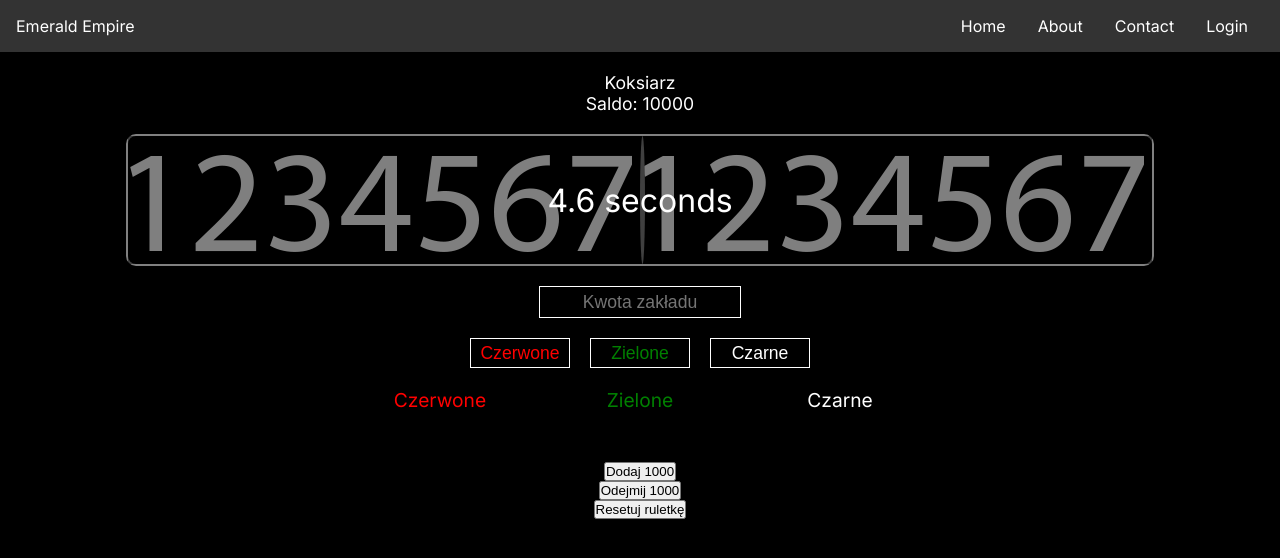
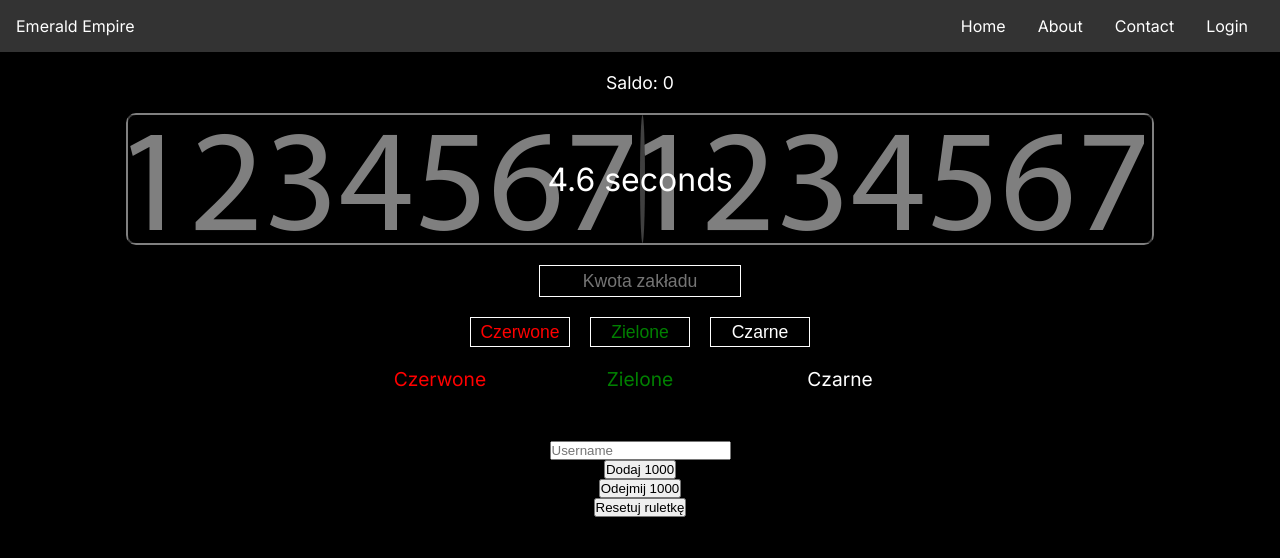
Before and after one commit to Koksiarz100/Emerald-Empire, a Next.js app in the folder client/: page / in a window 1280 px wide. Shown: the top 558 px of the page. Built offline with nearby package versions, Linux system fonts and the light colour scheme.

Commit message:
added balance context

```diff
--- a/client/app/page.tsx
+++ b/client/app/page.tsx
@@ -1,15 +1,18 @@
 'use client'
 
 import { RouletteProvider } from "@/components/roulette/roulette-main/Utility/RouletteHooks";
+import { BalanceProvider, Balance } from "@/components/balance/Balance";
 import "./styles.scss";
 import Roulette from "@/components/roulette/roulette-main/Roulette";
 
 export default function Home() {
   return (
     <main>
-      <RouletteProvider>
-        <Roulette />
-      </RouletteProvider>
+      <BalanceProvider>
+        <RouletteProvider>
+          <Roulette />
+        </RouletteProvider>
+      </BalanceProvider>
     </main>
   );
 }
--- a/client/components/balance/Balance.tsx
+++ b/client/components/balance/Balance.tsx
@@ -1,12 +1,41 @@
-import React from 'react'
+import React, { createContext, useContext, useState, ReactNode, Dispatch, SetStateAction } from 'react';
 
-function Balance({saldo, username} : {saldo: number, username: string}) {
+export interface BalanceContextType {
+  saldo: number;
+  username: string;
+  setSaldo: Dispatch<SetStateAction<number>>;
+  setUsername: Dispatch<SetStateAction<string>>;
+}
+
+const BalanceContext = createContext<BalanceContextType>({
+  saldo: 0,
+  username: '',
+  setSaldo: () => {},
+  setUsername: () => {},
+});
+
+const useBalance = () => useContext(BalanceContext);
+
+function BalanceProvider({ children }: { children: ReactNode }) {
+  const [saldo, setSaldo] = useState(0);
+  const [username, setUsername] = useState('');
+
+  return (
+    <BalanceContext.Provider value={{ saldo, setSaldo, username, setUsername }}>
+      {children}
+    </BalanceContext.Provider>
+  );
+}
+
+function Balance() {
+  const { saldo, username } = useContext(BalanceContext);
+
   return (
     <div className="profile-wrapper">
       <span>{username}</span>
       <span>Saldo: {saldo}</span>
     </div>
-  )
+  );
 }
 
-export default Balance
+export { BalanceProvider, Balance, useBalance };
--- a/client/components/roulette/roulette-main/Roulette.tsx
+++ b/client/components/roulette/roulette-main/Roulette.tsx
@@ -4,12 +4,13 @@ import React, { useState, useEffect } from 'react'
 
 import './roulette.scss'
 
-import Balance from '@/components/balance/Balance';
+import { Balance, useBalance, BalanceContextType } from '@/components/balance/Balance';
 import { useResetRoulette, useSpinning, useRouletteTimerOperation } from '@/components/roulette/roulette-main/Utility/RouletteActions';
 import { RouletteContextType, useRoulette } from '@/components/roulette/roulette-main/Utility/RouletteHooks'
 
 export default function Roulette() {
   const { backgroundPosition, bets, setBets, rouletteTimer, isSpinning, setIsSpinning, position } = useRoulette() as RouletteContextType;
+  const { saldo, setSaldo, setUsername, username } = useBalance() as BalanceContextType;
   const startTimer = useRouletteTimerOperation();
   const resetRoulette = useResetRoulette();
   const spinning = useSpinning();
@@ -17,8 +18,6 @@ export default function Roulette() {
   // Betowanie
   const [bet, setBet] = useState<number>(0);
   // Użtkownik
-  const [saldo, setSaldo] = useState<number>(10000);
-  const [username, setUsername] = useState<string>('Koksiarz');
 
   useEffect(() => { // Inicjalizacja ruletki
     if (position !== null && backgroundPosition > position && isSpinning === true) {
@@ -101,7 +100,7 @@ export default function Roulette() {
 
   return (
     <>
-      <Balance saldo={saldo} username={username} />
+      <Balance />
       <div className="roulette-wrapper">
         <div className="roulette-wheel" style={{backgroundPosition: `${backgroundPosition}px`}}>
           <div className="roulette-arrow"></div>
@@ -152,6 +151,7 @@ export default function Roulette() {
           </div>
         </div>
         <div className='dev-buttons' style={{display: 'flex', flexDirection: 'column', alignItems: 'center', marginTop: '50px'}}>
+          <input type="text" placeholder="Username" onChange={(event) => setUsername(event.target.value)} />
           <button onClick={() => setSaldo(saldo + 1000)}>Dodaj 1000</button>
           <button onClick={() => setSaldo(saldo - 1000)}>Odejmij 1000</button>
           <button onClick={() => resetRoulette()}>Resetuj ruletkę</button>
```
Also changed, not shown: client/components/roulette/roulette-main/Utility/RouletteUtils.tsx (deleted).
